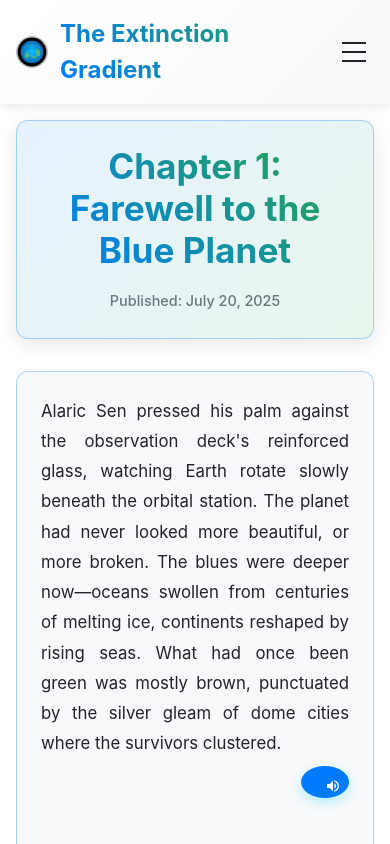
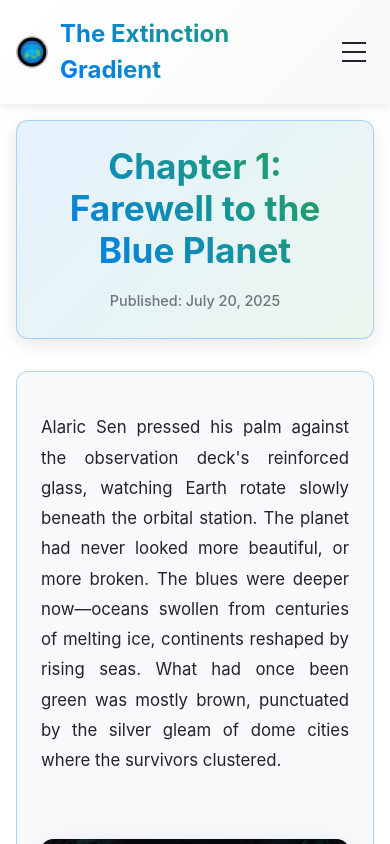
Before and after one commit to flipdidip/SciFiNovel, a React (Vite) app: page /chapter/1 in a window 390 px wide. Shown: the top 844 px of the page. Built offline with nearby package versions, Linux system fonts and the light colour scheme.

Commit message:
Removed readablity of paragraphs

```diff
--- a/src/components/ReadableParagraph.css
+++ /dev/null
@@ -1,91 +0,0 @@
-.readable-paragraph {
-  position: relative;
-  margin-bottom: 1.8rem;
-}
-
-.readable-paragraph:hover .read-aloud-btn {
-  opacity: 1;
-  transform: translateY(0);
-}
-
-.read-aloud-btn {
-  position: absolute;
-  top: 0.5rem;
-  right: -1.5rem;
-  background: var(--accent-primary);
-  color: white;
-  border: none;
-  border-radius: 50%;
-  width: 2.5rem;
-  height: 2.5rem;
-  display: flex;
-  align-items: center;
-  justify-content: center;
-  cursor: pointer;
-  opacity: 0;
-  transform: translateY(-0.5rem);
-  transition: all 0.3s ease;
-  box-shadow: 0 4px 12px rgba(0, 212, 255, 0.3);
-  z-index: 10;
-}
-
-.read-aloud-btn:hover {
-  background: var(--accent-secondary);
-  transform: translateY(0) scale(1.1);
-  box-shadow: 0 6px 20px rgba(0, 212, 255, 0.4);
-}
-
-.read-aloud-btn.reading {
-  opacity: 1;
-  background: var(--accent-secondary);
-  animation: pulse 1.5s infinite;
-}
-
-@keyframes pulse {
-  0% {
-    box-shadow: 0 4px 12px rgba(0, 212, 255, 0.3);
-  }
-  50% {
-    box-shadow: 0 6px 20px rgba(0, 212, 255, 0.6);
-  }
-  100% {
-    box-shadow: 0 4px 12px rgba(0, 212, 255, 0.3);
-  }
-}
-
-.read-aloud-btn svg {
-  transition: all 0.2s ease;
-}
-
-.read-aloud-btn:active svg {
-  transform: scale(0.9);
-}
-
-/* Ensure the paragraph has relative positioning for the button */
-.readable-paragraph p {
-  margin: 0;
-  padding-right: 3rem; /* Space for the button */
-}
-
-/* Mobile responsiveness */
-@media (max-width: 768px) {
-  .read-aloud-btn {
-    opacity: 1; /* Always visible on mobile */
-    position: static;
-    margin-top: 1rem;
-    margin-left: auto;
-    margin-right: 0;
-    display: block;
-    width: 2rem;
-    height: 2rem;
-  }
-
-  .readable-paragraph p {
-    padding-right: 0;
-  }
-
-  .readable-paragraph {
-    display: flex;
-    flex-direction: column;
-  }
-}
--- a/src/components/ReadableParagraph.tsx
+++ /dev/null
@@ -1,186 +0,0 @@
-import { useState, useRef, useEffect } from "react";
-import "./ReadableParagraph.css";
-
-interface ReadableParagraphProps {
-  children: React.ReactNode;
-  className?: string;
-}
-
-const ReadableParagraph = ({
-  children,
-  className = "",
-}: ReadableParagraphProps) => {
-  const [isReading, setIsReading] = useState(false);
-  const [isSupported, setIsSupported] = useState(true);
-  const [bestVoice, setBestVoice] = useState<SpeechSynthesisVoice | null>(null);
-  const utteranceRef = useRef<SpeechSynthesisUtterance | null>(null);
-
-  // Find the best available voice
-  useEffect(() => {
-    const findBestVoice = () => {
-      const voices = window.speechSynthesis.getVoices();
-      if (voices.length === 0) return;
-
-      // Priority order for voice selection (best to good)
-      const voicePreferences = [
-        // Premium natural voices
-        /neural|premium|enhanced|natural/i,
-        // Female voices (often sound more pleasant for narration)
-        /female|woman|samantha|alex|victoria|zira/i,
-        // English voices with good quality
-        /^(?=.*en)(?!.*robot)(?!.*synthetic)/i,
-        // Any English voice
-        /en-/i,
-        // Default system voice
-        /default/i,
-      ];
-
-      let selectedVoice = null;
-
-      for (const preference of voicePreferences) {
-        selectedVoice = voices.find(
-          (voice) => preference.test(voice.name) && voice.lang.startsWith("en")
-        );
-        if (selectedVoice) break;
-      }
-
-      // Fallback to first English voice or default
-      if (!selectedVoice) {
-        selectedVoice =
-          voices.find((voice) => voice.lang.startsWith("en")) || voices[0];
-      }
-
-      setBestVoice(selectedVoice);
-    };
-
-    // Initial load
-    findBestVoice();
-
-    // Some browsers load voices asynchronously
-    if (window.speechSynthesis.onvoiceschanged !== undefined) {
-      window.speechSynthesis.onvoiceschanged = findBestVoice;
-    }
-  }, []);
-
-  const getText = (): string => {
-    if (typeof children === "string") {
-      return children;
-    }
-    // For React nodes, we'll extract the text content
-    const tempDiv = document.createElement("div");
-    tempDiv.innerHTML = children?.toString() || "";
-    return tempDiv.textContent || tempDiv.innerText || "";
-  };
-
-  const preprocessText = (text: string): string => {
-    return (
-      text
-        // Add pauses after sentences
-        .replace(/([.!?])\s+/g, "$1... ")
-        // Add slight pauses after commas
-        .replace(/,\s+/g, ", ")
-        // Handle dialogue with natural pauses
-        .replace(/"/g, "... ")
-        // Add emphasis to certain words
-        .replace(/\b(TRAPPIST-1|Earth|Alaric|Dr\.|Endeavor)\b/g, "$1")
-        // Handle dashes for natural speech flow
-        .replace(/—/g, "... ")
-        // Ensure proper pronunciation of technical terms
-        .replace(/cryo-pod/g, "cryopod")
-        .replace(/cryo-sleep/g, "cryosleep")
-        .replace(/space-time/g, "spacetime")
-    );
-  };
-
-  const handleReadAloud = () => {
-    if (!("speechSynthesis" in window)) {
-      setIsSupported(false);
-      return;
-    }
-
-    if (isReading) {
-      // Stop reading
-      window.speechSynthesis.cancel();
-      setIsReading(false);
-      return;
-    }
-
-    // Start reading
-    const rawText = getText();
-    const processedText = preprocessText(rawText);
-    const utterance = new SpeechSynthesisUtterance(processedText);
-
-    // Use the best available voice
-    if (bestVoice) {
-      utterance.voice = bestVoice;
-    }
-
-    // Enhanced speech settings for natural narration
-    utterance.rate = 0.85; // Slower for better comprehension and dramatic effect
-    utterance.pitch = 0.95; // Slightly lower pitch for more authoritative/narrative tone
-    utterance.volume = 1;
-
-    // Adjust settings based on content type
-    if (processedText.includes('"')) {
-      // Dialogue - slightly faster and higher pitch
-      utterance.rate = 0.9;
-      utterance.pitch = 1.05;
-    } else if (
-      processedText.includes("Dr.") ||
-      processedText.includes("TRAPPIST-1")
-    ) {
-      // Technical content - slower and more deliberate
-      utterance.rate = 0.8;
-      utterance.pitch = 0.9;
-    }
-
-    // Event handlers
-    utterance.onstart = () => setIsReading(true);
-    utterance.onend = () => {
-      setIsReading(false);
-      // Clear any remaining speech to prevent conflicts
-      window.speechSynthesis.cancel();
-    };
-    utterance.onerror = (event) => {
-      console.log("Speech synthesis error:", event);
-      setIsReading(false);
-      setIsSupported(false);
-    };
-
-    utteranceRef.current = utterance;
-
-    // Ensure speech synthesis is ready
-    if (window.speechSynthesis.paused) {
-      window.speechSynthesis.resume();
-    }
-
-    window.speechSynthesis.speak(utterance);
-  };
-
-  return (
-    <div className="readable-paragraph">
-      <p className={className}>{children}</p>
-      {isSupported && (
-        <button
-          className={`read-aloud-btn ${isReading ? "reading" : ""}`}
-          onClick={handleReadAloud}
-          title={isReading ? "Stop reading" : "Read aloud"}
-          aria-label={isReading ? "Stop reading" : "Read this paragraph aloud"}
-        >
-          {isReading ? (
-            <svg width="16" height="16" viewBox="0 0 24 24" fill="currentColor">
-              <rect x="6" y="4" width="4" height="16" />
-              <rect x="14" y="4" width="4" height="16" />
-            </svg>
-          ) : (
-            <svg width="16" height="16" viewBox="0 0 24 24" fill="currentColor">
-              <path d="M3 9v6h4l5 5V4L7 9H3zm13.5 3c0-1.77-1.02-3.29-2.5-4.03v8.05c1.48-.73 2.5-2.25 2.5-4.02zM14 3.23v2.06c2.89.86 5 3.54 5 6.71s-2.11 5.85-5 6.71v2.06c4.01-.91 7-4.49 7-8.77s-2.99-7.86-7-8.77z" />
-            </svg>
-          )}
-        </button>
-      )}
-    </div>
-  );
-};
-
-export default ReadableParagraph;
--- a/src/pages/Chapter1Page.tsx
+++ b/src/pages/Chapter1Page.tsx
@@ -1,7 +1,6 @@
 import "./Chapter1Page.css";
 import chapter1ImageEarth from "/chapter1-earth-from-orbit.png";
 import chapter1ImageShip from "/chapter1-ship-from-station.png";
-import ReadableParagraph from "../components/ReadableParagraph";
 
 const Chapter1Page = () => {
   return (
@@ -15,7 +14,7 @@ const Chapter1Page = () => {
 
       <div className="chapter-content">
         <div className="chapter-text">
-          <ReadableParagraph>
+          <p>
             Alaric Sen pressed his palm against the observation deck's
             reinforced glass, watching Earth rotate slowly beneath the orbital
             station. The planet had never looked more beautiful, or more broken.
@@ -23,7 +22,7 @@ const Chapter1Page = () => {
             ice, continents reshaped by rising seas. What had once been green
             was mostly brown, punctuated by the silver gleam of dome cities
             where the survivors clustered.
-          </ReadableParagraph>
+          </p>
 
           <div className="chapter-illustration">
             <figure className="chapter-image">
@@ -39,7 +38,7 @@ const Chapter1Page = () => {
             </figure>
           </div>
 
-          <ReadableParagraph>
+          <p>
             "Final boarding call for TRAPPIST-1 expedition. All passengers
             report to Departure Bay Seven." The announcement echoed through the
             passenger control area, sterile and emotionless. Alaric didn't move.
@@ -50,9 +49,9 @@ const Chapter1Page = () => {
             their due reverence. This would be the last time human eyes would
             see Earth from this perspective for... well, that was the problem,
             wasn't it?
-          </ReadableParagraph>
+          </p>
 
-          <ReadableParagraph>
+          <p>
             The time dilation equations scrolled unbidden through his mind. At
             higher degrees of light speed, the forty-year journey to TRAPPIST-1
             would feel like twenty-four years to those aboard the ship. But
@@ -61,18 +60,18 @@ const Chapter1Page = () => {
             he slept in cryogenic suspension. If he ever came back—and that was
             a monumental if—he'd return to a world that had moved on without
             him, assuming it survived at all.
-          </ReadableParagraph>
+          </p>
 
-          <ReadableParagraph>
+          <p>
             He shouldered his single bag and walked toward the departure bay,
             his footsteps echoing in the nearly empty corridor. Most of the
             other passengers had already boarded—scientists, engineers,
             terraforming specialists, a few artists and philosophers. The last
             hope of human civilization, packaged in a ship powered by technology
             that would have seemed like magic to his great-grandparents.
-          </ReadableParagraph>
+          </p>
 
-          <ReadableParagraph>
+          <p>
             The Chen-Hunter drive—named partly after his own theoretical
             contributions, though he'd grown tired of explaining the mechanics
             to anyone who asked. He understood the elegant brutality of it: the
@@ -81,9 +80,9 @@ const Chapter1Page = () => {
             precise timing of fuel pellet deployment. The technical details felt
             meaningless now. What mattered was the result: they could reach 80%
             of light speed, making interstellar travel finally, barely possible.
-          </ReadableParagraph>
+          </p>
 
-          <ReadableParagraph>
+          <p>
             "Dr. Sen?" A young technician with nervous eyes approached him at
             the boarding gate. "We're ready for your final pre-departure check."
             Alaric studied her for a moment—the way she held her shoulders too
@@ -98,7 +97,7 @@ const Chapter1Page = () => {
             to be elsewhere during humanity's last exodus. No threat, just
             another young person trying to do their job while the world ended
             around them.
-          </ReadableParagraph>
+          </p>
 
           <div className="chapter-illustration">
             <figure className="chapter-image">
@@ -114,7 +113,7 @@ const Chapter1Page = () => {
             </figure>
           </div>
 
-          <ReadableParagraph>
+          <p>
             He nodded and followed her through the airlock into the ship's
             belly. The Endeavor stretched nearly two kilometers from bow to
             stern, most of it engine and fuel reserves. The passenger
@@ -126,9 +125,9 @@ const Chapter1Page = () => {
             The human body as close to death as possible while still remaining
             alive. Another triumph of engineering that had become mundane
             through understanding.
-          </ReadableParagraph>
+          </p>
 
-          <ReadableParagraph>
+          <p>
             "Pod 127, You'll have a view of TRAPPIST-1 when we arrive." she
             said, gesturing to a unit near the observation windows. "Assuming
             the windows aren't completely fogged by cosmic dust after
@@ -142,9 +141,9 @@ const Chapter1Page = () => {
             him, and ultimately become his prison. Now finally he could leave
             and reach out for new adventures, boldly go where he had never gone
             before.
-          </ReadableParagraph>
+          </p>
 
-          <ReadableParagraph>
+          <p>
             This was just the beginning, he knew. The first of many expeditions
             that would scatter humanity across the galaxy like seeds on cosmic
             winds. Technology would evolve, colonies would grow, and eventually—
@@ -163,9 +162,9 @@ const Chapter1Page = () => {
             as massive docking clamps released their grip on the orbital
             station, and Alaric felt the subtle shift as they began their slow
             drift away from Earth's gravitational embrace.
-          </ReadableParagraph>
+          </p>
 
-          <ReadableParagraph>
+          <p>
             Why was he going alone? Some journeys, he'd learned, were meant to
             be taken in solitude. TRAPPIST-1 beckoned from forty light-years
             away—seven worlds orbiting a red dwarf star, three of them
@@ -184,7 +183,7 @@ const Chapter1Page = () => {
             wave of sedatives entered his bloodstream. Somewhere in the growing
             darkness, he thought he could still see Earth turning—blue and
             beautiful and impossibly far away.
-          </ReadableParagraph>
+          </p>
         </div>
       </div>
     </div>
```
